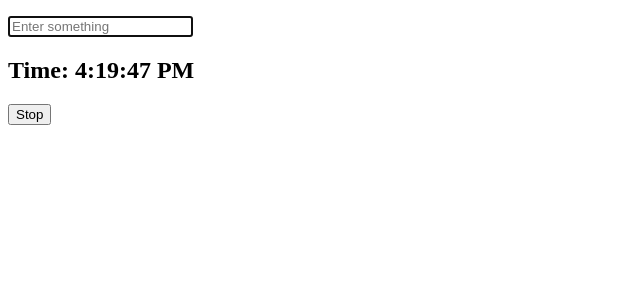
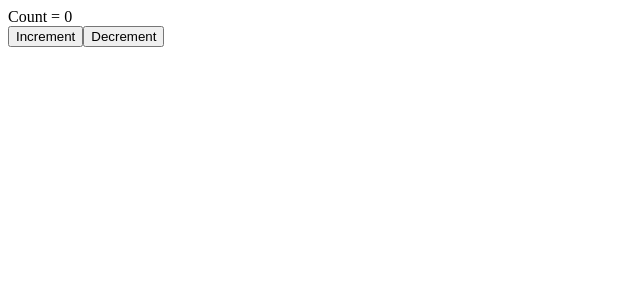
Before and after one commit to Ashik-2000/React, a React (Vite) app in the folder ForPractice/: page / in a window 1280 px wide. Shown: the top 300 px of the page, without its empty margins (0-640 px from the left). Built offline with nearby package versions, Linux system fonts and the light colour scheme.

Commit message:
useReduce in values

```diff
--- a/ForPractice/src/App.jsx
+++ b/ForPractice/src/App.jsx
@@ -1,11 +1,8 @@
-import Form from "./components/Form";
-import Clock from "./components/Clock";
-
+import Counter from "./components/Counter";
 export default function App() {
     return (
         <div className="app">
-            <Form />
-            <Clock />
+            <Counter />
         </div>
     );
 }
--- a/ForPractice/src/components/Clock.jsx
+++ b/ForPractice/src/components/Clock.jsx
@@ -1,17 +1,17 @@
-import { useEffect, useRef, useState } from "react";
+import { useEffect, useState } from "react";
 
 export default function Clock() {
+    let timeRef = null;
     const [time, setTime] = useState(new Date());
-    const timeRef = useRef(null);
     const Tick = () => setTime(new Date());
     useEffect(() => {
-        timeRef.current = setInterval(Tick, 1000);
-        return() => clearInterval(timeRef.current);
+        timeRef = setInterval(Tick, 1000);
+        return() => clearInterval(timeRef);
     }, []);
     return (
         <>
             <h2>Time: {time.toLocaleTimeString()}</h2>
-            <button type="button" onClick={()=>clearInterval(timeRef.current)}>Stop</button>
+            <button type="button" onClick={()=>clearInterval(timeRef)}>Stop</button>
         </>
     );
 }
--- /dev/null
+++ b/ForPractice/src/components/Counter.jsx
@@ -0,0 +1,24 @@
+import { useReducer } from "react";
+
+const initialState = 0;
+const reducer = (state, action) => {
+    switch (action) {
+        case "increment":
+            return state + 1;
+        case "decrement":
+            return state - 1;
+        default:
+            return state;
+    }
+};
+
+export default function Counter() {
+    const [count, dispatch] = useReducer(reducer, initialState);
+    return (
+        <>
+            <div>Count = {count}</div>
+            <button type="button" onClick={()=>dispatch('increment')}>Increment</button>
+            <button type="button" onClick={()=>dispatch('decrement')}>Decrement</button>
+        </>
+    );
+}
```
